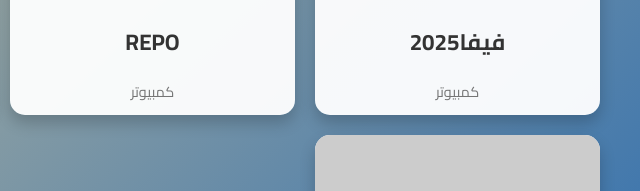
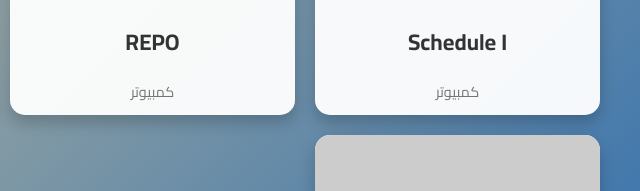
Before and after one commit to mohabgaming18/games-blog, a plain HTML site: page index.html in a window 1280 px wide. Shown: the part 499-690 px from the top of the page, 640-1280 px from the left. Drawn offline with Linux system fonts and the light colour scheme; placeholder pictures from the web are drawn by us.

Commit message:
Update index.html

```diff
--- a/index.html
+++ b/index.html
@@ -171,13 +171,13 @@
         // قائمة الألعاب مع الصور والتصنيفات وروابط متعددة
         const games = [
             {
-                name: "فيفا2025",
+                name: "Schedule I",
                 image: "https://via.placeholder.com/250x150?text=FIFA+2023",
                 category: "كمبيوتر",
                 links: [
-                    { platform: "PC", url: "https://example.com/fifa2023-pc" },
-                    { platform: "PlayStation", url: "https://example.com/fifa2023-ps" },
-                    { platform: "Xbox", url: "https://example.com/fifa2023-xbox" }
+                    { platform: "رابط اللعبة", url: "https://gofile.io/d/cnkruO" },
+                    { platform: "رابط الاونلاين", url: "https://gofile.io/d/Ta1lFW" },
+                    { platform: "رابط بديل", url: "https://example.com/fifa2023-xbox" }
                 ]
             },
             {
@@ -185,8 +185,8 @@
                 image: "https://via.placeholder.com/250x150?text=Call+of+Duty",
                 category: "كمبيوتر",
                 links: [
-                    { platform: "ملف اللعبة", url: "https://gofile.io/d/ep69cn" },
-                    { platform: "ملف الاونلاين", url: "https://gofile.io/d/Dvhrcx" }
+                    { platform: "رابط اللعبة", url: "https://gofile.io/d/ep69cn" },
+                    { platform: "رابط الاونلاين", url: "https://gofile.io/d/Dvhrcx" }
                 ]
             },
             {
```
